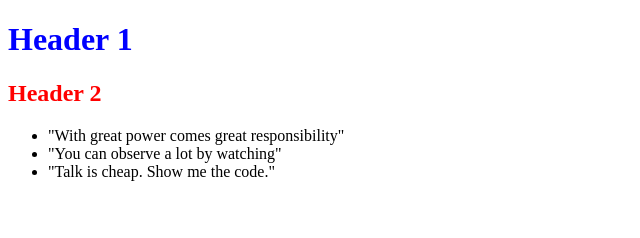
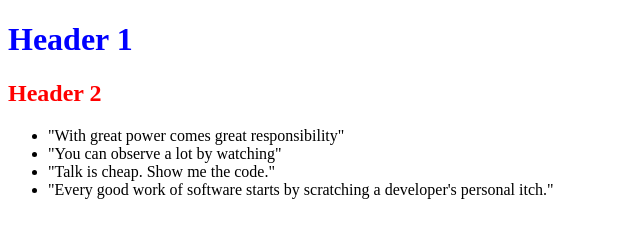
Before and after one commit to kkojootti/0main_opensap_repo, a plain HTML site: page index.html in a window 1280 px wide. Shown: the whole page, without its empty margins (0-640 px from the left). Drawn offline with Linux system fonts and the light colour scheme.

Commit message:
4th quote

```diff
--- a/index.html
+++ b/index.html
@@ -12,6 +12,7 @@
 			<li>"With great power comes great responsibility"</li>
 			<li>"You can observe a lot by watching"</li>
 			<li>"Talk is cheap. Show me the code."</li>
+			<li>"Every good work of software starts by scratching a developer's personal itch."</li>
 		</ul>
 	</body>
 </html>
```
